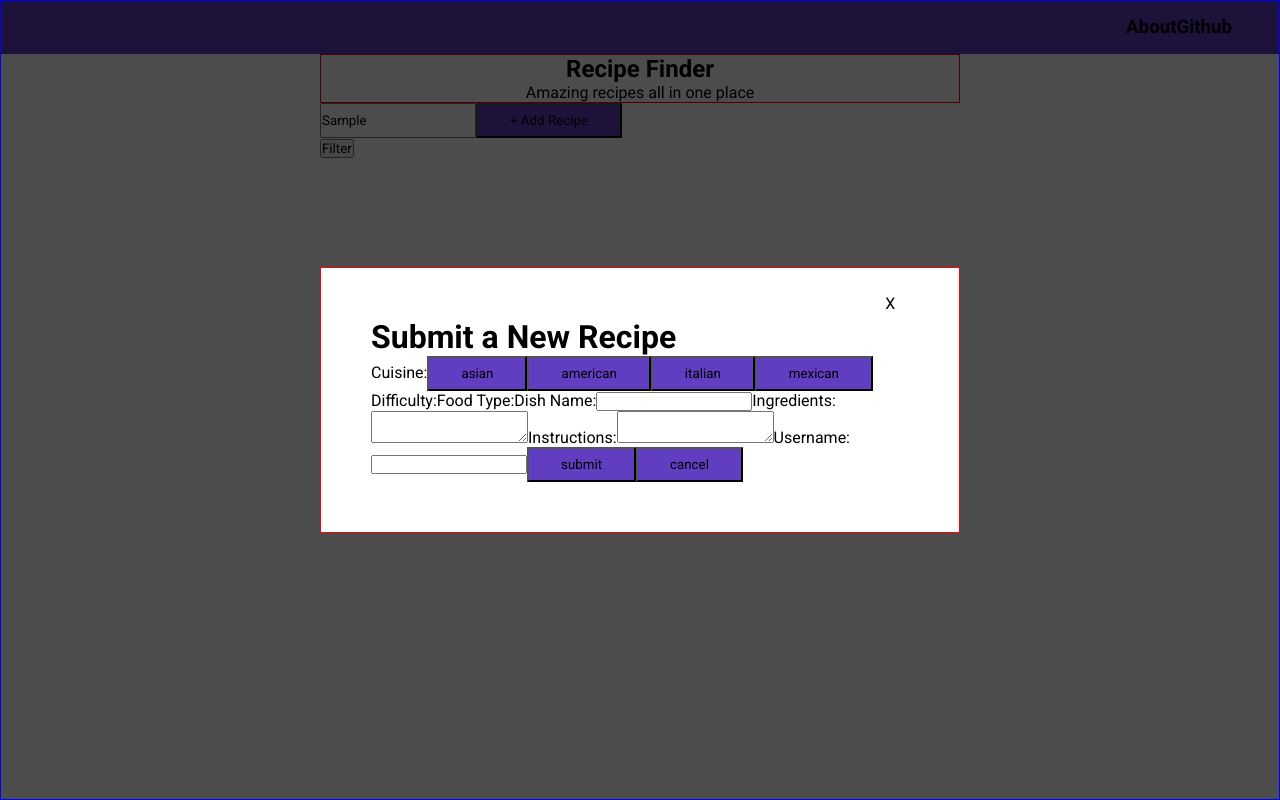
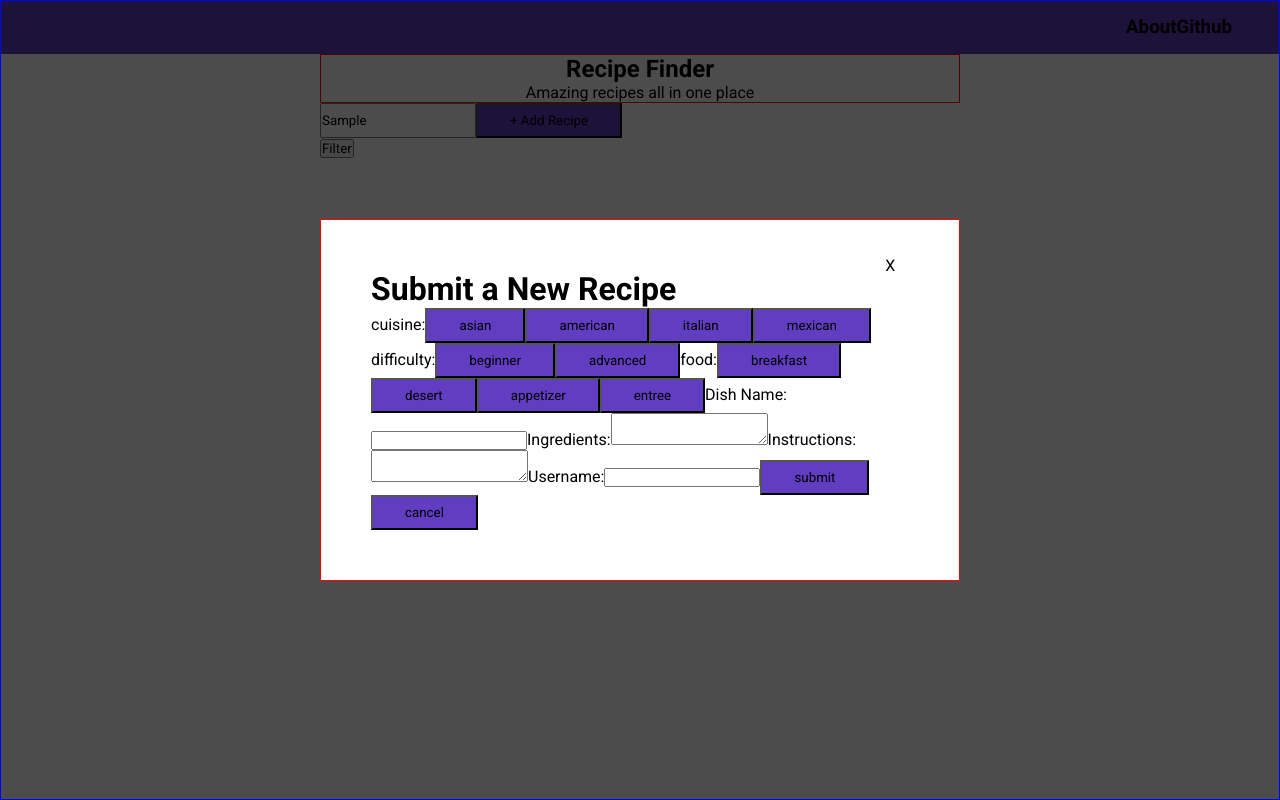
Before and after one commit to christopher-coyne/recipe_finder, a React (Create React App) app: page / in a window 1280 px wide. Both pictures are taken after typing "Sample" into the empty fields and a click on the button "+ Add Recipe". Built offline with nearby package versions, Linux system fonts and the light colour scheme.

Commit message:
buttons added for addrecipe modal

```diff
--- a/src/components/AddRecipe/AddRecipe.tsx
+++ b/src/components/AddRecipe/AddRecipe.tsx
@@ -11,6 +11,8 @@ import {
 } from "../../contexts/ModalContext";
 import { setModalContext } from "../../contexts/ModalContext";
 import { setRecipeContext } from "../../contexts/RecipesContext";
+import filterTypes from "../../FilterOptionTypes";
+import ButtonsOptions from "./components/ButtonsOptions";
 
 const AddRecipe = () => {
   const setModal = useContext(setModalContext);
@@ -21,11 +23,39 @@ const AddRecipe = () => {
   const instructions = useRef<HTMLTextAreaElement>(null);
   const dishName = useRef<HTMLInputElement>(null);
 
+  const [clickedButtons, setClickedButtons] = useState<string[]>([]);
+
   const [difficulty, setDifficulty] = useState("");
   const [cuisine, setCuisine] = useState("");
   const [type, setType] = useState("");
 
   const [error, setError] = useState(false);
+
+  const handleClick = (buttonType: string) => {
+    const filtersOfSameType = Object.keys(filterTypes).filter((key) =>
+      filterTypes[key].includes(buttonType)
+    )[0];
+
+    const newSelectedFilters: string[] = [...clickedButtons];
+    let changed = false;
+    let ind = 0;
+    for (const f of clickedButtons) {
+      if (filterTypes[filtersOfSameType].includes(f)) {
+        newSelectedFilters[ind] = buttonType;
+        changed = true;
+        break;
+      }
+      ind += 1;
+    }
+    if (!changed) {
+      newSelectedFilters.push(buttonType);
+    }
+
+    console.log("new selected buttons : ", newSelectedFilters);
+
+    // setSelectedFilters(newSelectedFilters);
+    setClickedButtons(newSelectedFilters);
+  };
 
   const handleSubmit = (e: React.MouseEvent<HTMLButtonElement, MouseEvent>) => {
     e.preventDefault();
@@ -44,17 +74,27 @@ const AddRecipe = () => {
       userName.current.value &&
       instructions.current.value &&
       ingredients.current.value &&
-      dishName.current.value
+      dishName.current.value &&
+      clickedButtons.length === 3
     ) {
+      const newCuisine = clickedButtons.filter((button) =>
+        types.cuisine.includes(button)
+      );
+      const newFood = clickedButtons.filter((button) =>
+        types.food.includes(button)
+      );
+      const newDifficulty = clickedButtons.filter((button) =>
+        types.difficulty.includes(button)
+      );
       console.log(userName.current.value);
       const newDate = calcDate();
       const newRecipe = {
         name: dishName.current.value,
         ingredients: ingredients.current.value,
         instructions: instructions.current.value,
-        difficulty: "beginner",
-        cuisine: "american",
-        type: "breakfast",
+        difficulty: newDifficulty,
+        cuisine: newCuisine,
+        type: newFood,
         user: userName.current.value,
         date: newDate.toString(),
       };
@@ -75,16 +115,10 @@ const AddRecipe = () => {
     <StyledForm>
       <h1>Submit a New Recipe</h1>
       {error && <h2>'Please fill out all fields before submitting'</h2>}
-      <label>Cuisine:</label>
-      {types.cuisine.map((cuisine: string) => (
-        <Button
-          input={cuisine}
-          onClick={() => console.log("hello")}
-          type={"small"}
-        />
-      ))}
-      <label>Difficulty:</label>
-      <label>Food Type:</label>
+      <ButtonsOptions
+        handleClick={handleClick}
+        clickedButtons={clickedButtons}
+      />
       <label>Dish Name:</label>
       <input type="text" ref={dishName}></input>
       <label>Ingredients:</label>
--- /dev/null
+++ b/src/components/AddRecipe/components/ButtonsOptions.tsx
@@ -0,0 +1,41 @@
+import React from "react";
+import filterOptions from "../../../FilterOptionTypes";
+import Button from "../../Button/Button";
+
+type Props = {
+  handleClick: (buttonType: string) => void;
+  clickedButtons: string[];
+};
+
+export const ButtonsOptions = ({ clickedButtons, handleClick }: Props) => {
+  const filters = Object.keys(filterOptions);
+
+  console.log("filters ", filters);
+  return (
+    <>
+      {filters.map((filter) => {
+        return (
+          <>
+            <label>{filter}:</label>
+            {filterOptions[filter].map((buttonType: string) => {
+              return (
+                <Button
+                  input={buttonType}
+                  onClick={(e) => {
+                    e.preventDefault();
+                    handleClick(buttonType);
+                  }}
+                  type={
+                    clickedButtons.includes(buttonType) ? "clicked" : "small"
+                  }
+                />
+              );
+            })}
+          </>
+        );
+      })}
+    </>
+  );
+};
+
+export default ButtonsOptions;
```
